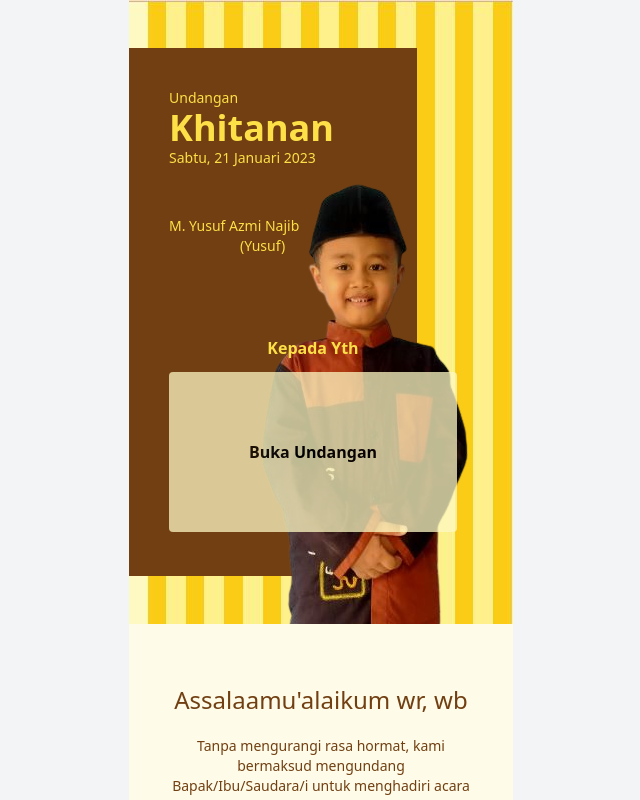
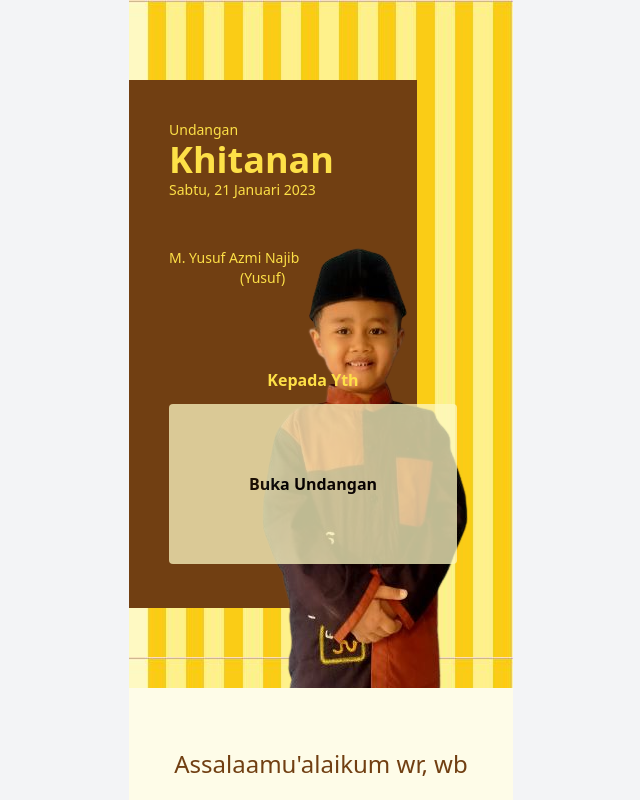
Before and after one commit to najibnurdinpm/online-invitation-khitan, a Vue app: page / in a window 1280 px wide. Shown: the top 800 px of the page, without its empty margins (319-959 px from the left). Built offline with nearby package versions, Linux system fonts and the light colour scheme.

Commit message:
revisi hero

```diff
--- a/src/views/Home.vue
+++ b/src/views/Home.vue
@@ -19,7 +19,7 @@
     </div>
   </div>
 
-  <section class="bg-[url('@/assets/bg-hero.jpg')] relative max-w-sm w-full mx-auto py-12 overflow-hidden">
+  <section class="bg-[url('@/assets/bg-hero.jpg')] relative max-w-sm w-full mx-auto py-20 overflow-hidden">
     <div class="flex flex-1 h-full ">
       <div class="w-3/4 bg-yellow-900 px-10 pt-10 pb-80 relative">
 
```
